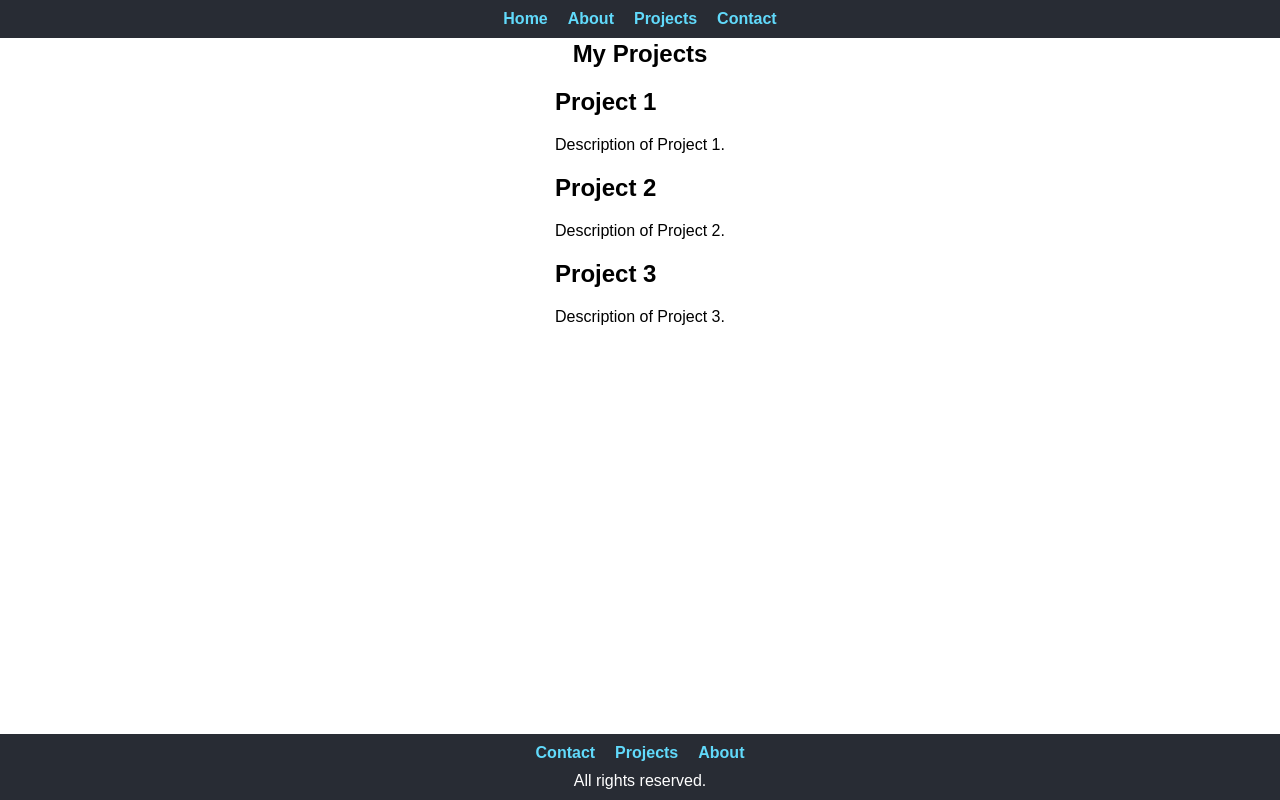
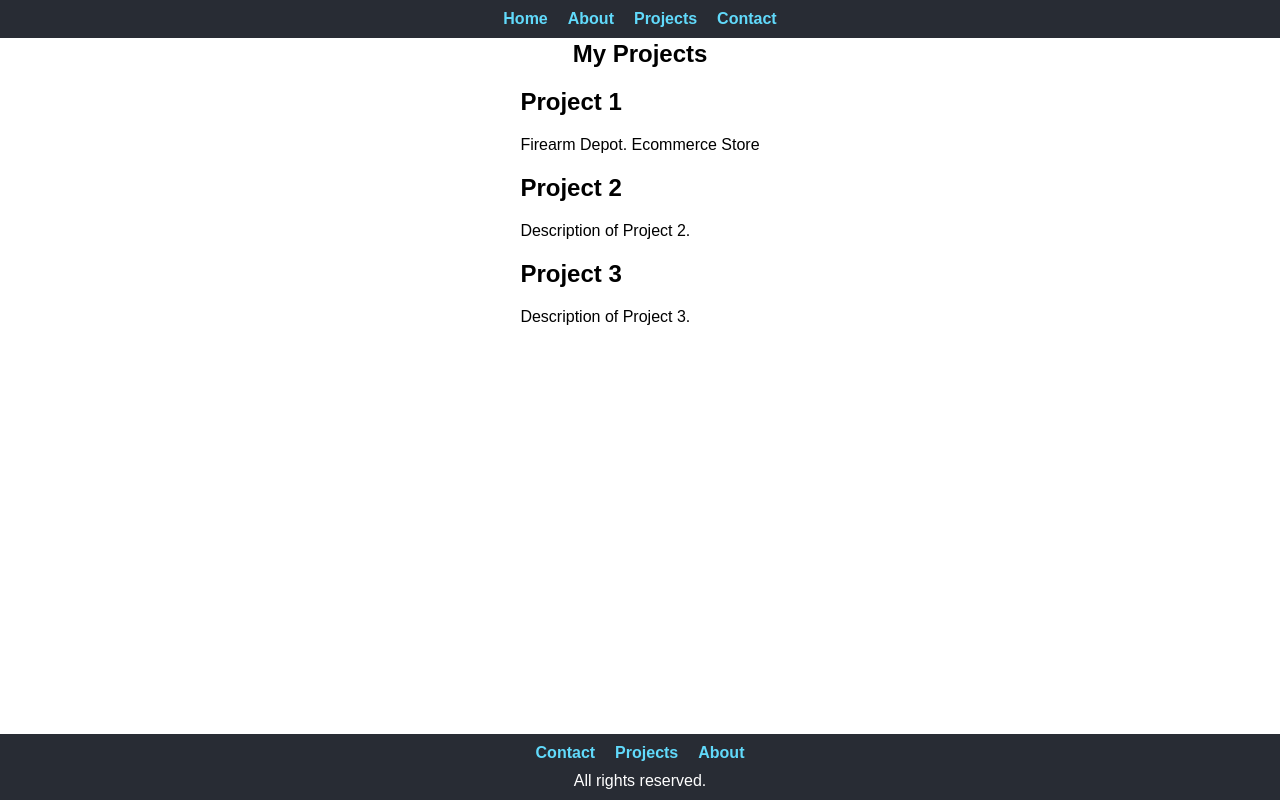
Before and after one commit to HSarao004/assignment-14, a React (Vite) app: page /projects in a window 1280 px wide. Built offline with nearby package versions, Linux system fonts and the light colour scheme.

Commit message:
projects page edit

```diff
--- a/src/pages/ProjectsPage/ProjectsPage.tsx
+++ b/src/pages/ProjectsPage/ProjectsPage.tsx
@@ -8,7 +8,7 @@ const ProjectsPage = () => {
           <h1>My Projects</h1>
           <div>
             <h2>Project 1</h2>
-            <p>Description of Project 1.</p>
+            <p>Firearm Depot. Ecommerce Store </p>
           </div>
           <div>
             <h2>Project 2</h2>
```
